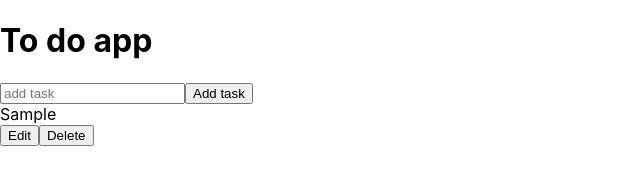
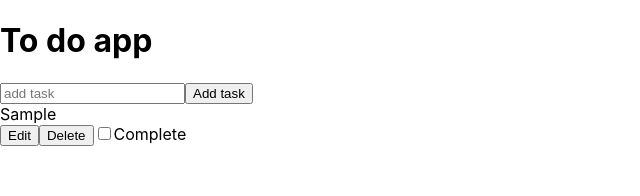
Before and after one commit to EvgeniiT/todo-test, a React (Create React App) app: page / in a window 1280 px wide. Both pictures are taken after typing "Sample" into the empty fields and a click on the button "Add task". Shown: the top 196 px of the page, without its empty margins (0-640 px from the left). Built offline with nearby package versions, Linux system fonts and the light colour scheme.

Commit message:
refactor complete task

```diff
--- a/src/App.js
+++ b/src/App.js
@@ -22,7 +22,6 @@ const Todo = () => {
     updatedTasks.splice(deleteInd, 1);
     setTasks(updatedTasks);
   }
-  // const tasksList = tasks.map((el) => <Task key={el.id} task={el} editTask={editTask} deleteTask={deleteTask}/>);
   return (
     <>
       <h1>To do app</h1>
@@ -46,9 +45,12 @@ const TaskList = ({tasks, editTask, deleteTask}) => {
 
 const Task = ({task, editTask, deleteTask}) => {
   const [isEditMode, setEditMode] = useState(false);
+  const [isCompleted, setIsCompleted] = useState(task.isCompleted);
   const [editedTaskText, setEditedTaskText] = useState(task.taskText);
-  const handleTextClick = () => {
-    const editedTask = {...task, isCompleted: !task.isCompleted};
+  const handleCompleteChange = (e) => {
+    const isCompleted = e.target.checked;
+    setIsCompleted(isCompleted);
+    const editedTask = {...task, isCompleted};
     editTask(editedTask);
   };
   const handleEditClick = () => {
@@ -65,17 +67,21 @@ const Task = ({task, editTask, deleteTask}) => {
   }
   const cn = task.isCompleted ? "completed" : "";
   return (
-    <>
-      <div onClick={handleTextClick} className={cn}>{task.taskText}</div>
+    <div className="task">
+      <div className={cn}>{task.taskText}</div>
       <button onClick={handleEditClick}>Edit</button>
       <button onClick={handleDeleteClick}>Delete</button>
+      <label>
+        <input type="checkbox" checked={isCompleted} onChange={handleCompleteChange}/>
+        Complete
+      </label>
       {isEditMode &&
         <div>
           <input value={editedTaskText} onChange={handleChange}/>
           <button onClick={handleSaveClick}>Save</button>
         </div>
       }
-    </>
+    </div>
   );
 }
 
```
